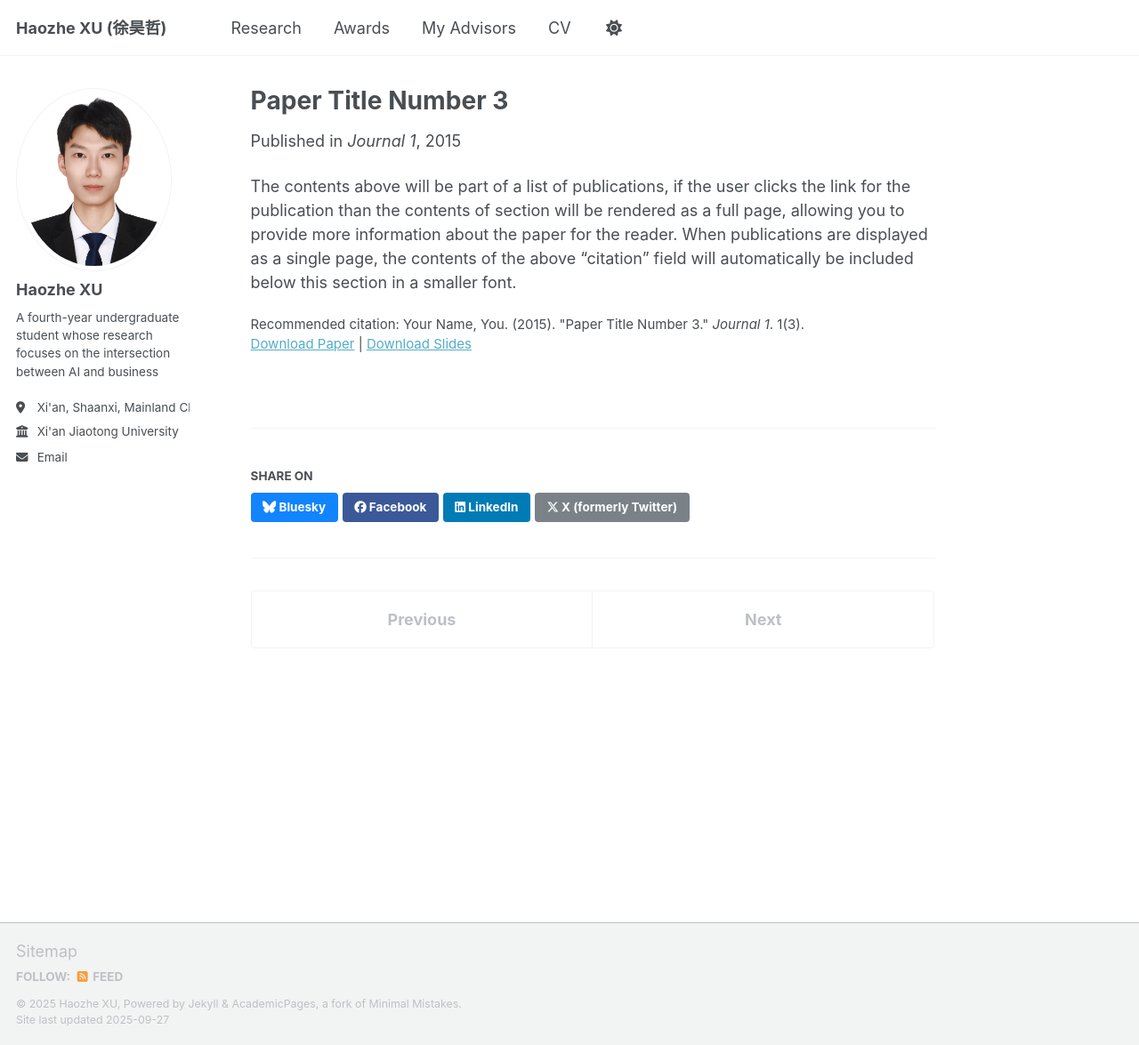
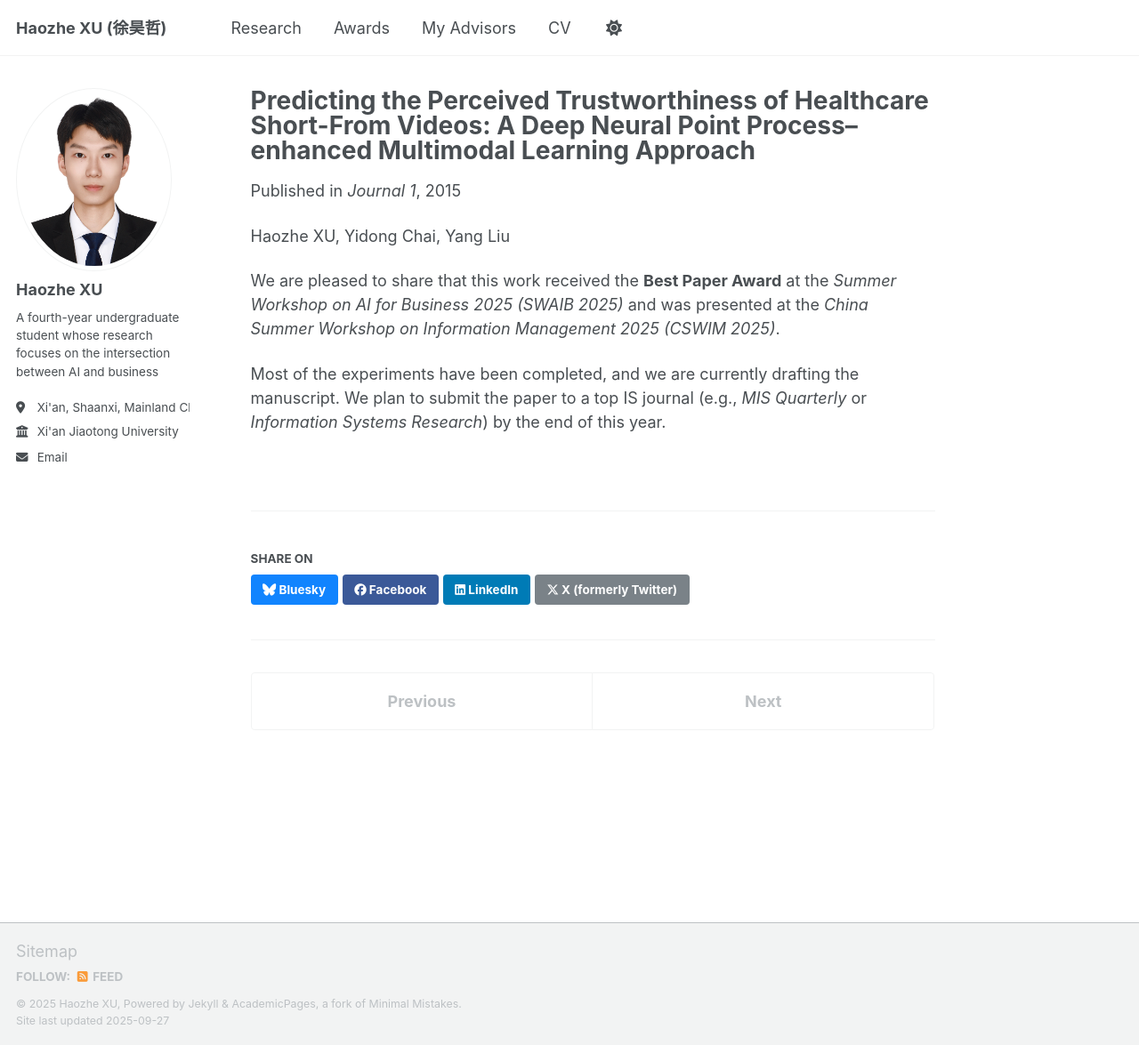
Before and after one commit to XuHaozhe0204/XuHaozhe0204.github.io, a Jekyll site: the page built from _publications/2015-10-01-paper-title-number-3.md, in a window 1280 px wide and 1175 px high. Shown: the whole window at 89% size. Built offline with Jekyll 4.4.1, drawn with Linux system fonts in a browser that asks for light colours; a script that is not in the unit is left out.

Commit message:
Update 2015-10-01-paper-title-number-3.md

```diff
--- a/_publications/2015-10-01-paper-title-number-3.md
+++ b/_publications/2015-10-01-paper-title-number-3.md
@@ -1,14 +1,14 @@
 ---
-title: "Paper Title Number 3"
+title: "Predicting the Perceived Trustworthiness of Healthcare Short-From Videos: A Deep Neural Point Process–enhanced Multimodal Learning Approach"
 collection: publications
 category: manuscripts
 permalink: /publication/2015-10-01-paper-title-number-3
 excerpt: 'This paper is about the number 3. The number 4 is left for future work.'
 date: 2015-10-01
 venue: 'Journal 1'
-slidesurl: 'http://academicpages.github.io/files/slides3.pdf'
-paperurl: 'http://academicpages.github.io/files/paper3.pdf'
-citation: 'Your Name, You. (2015). &quot;Paper Title Number 3.&quot; <i>Journal 1</i>. 1(3).'
 ---
+Haozhe XU, Yidong Chai, Yang Liu
 
-The contents above will be part of a list of publications, if the user clicks the link for the publication than the contents of section will be rendered as a full page, allowing you to provide more information about the paper for the reader. When publications are displayed as a single page, the contents of the above "citation" field will automatically be included below this section in a smaller font.
+We are pleased to share that this work received the **Best Paper Award** at the *Summer Workshop on AI for Business 2025 (SWAIB 2025)* and was presented at the *China Summer Workshop on Information Management 2025 (CSWIM 2025)*.
+
+Most of the experiments have been completed, and we are currently drafting the manuscript. We plan to submit the paper to a top IS journal (e.g., *MIS Quarterly* or *Information Systems Research*) by the end of this year.
```
